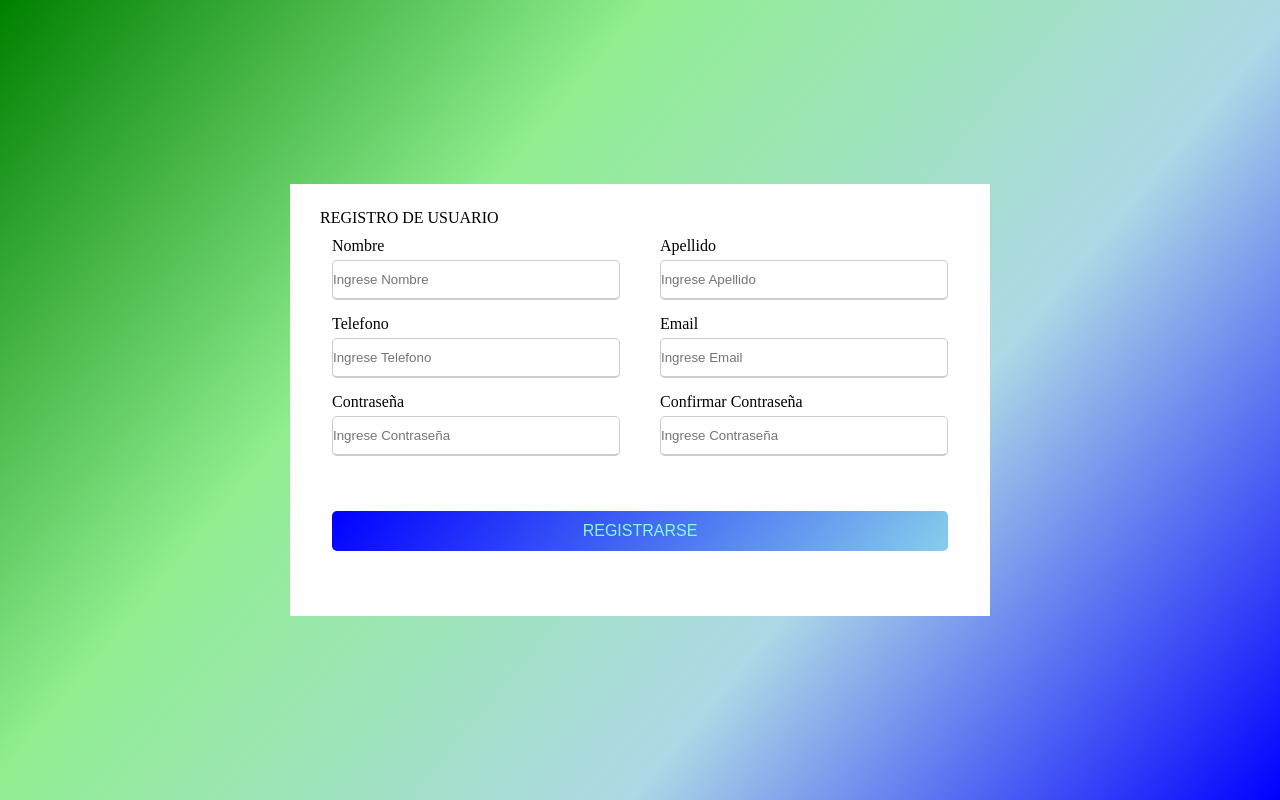
After one commit to Yanina-canette/-CINE-UNAB-, a Flask app: page /formulario in a window 1280 px wide. The commit adds this page. Run offline with Flask 3, Linux system fonts and the light colour scheme.

Commit message:
formulario de registro

```diff
--- a/src/app.py
+++ b/src/app.py
@@ -1,6 +1,7 @@
 from flask import Flask, render_template, request, redirect, url_for
 
-app = Flask(__name__, template_folder="templates", static_folder="static")
+app = Flask(__name__, template_folder="templates",
+            static_folder="static")
 
 # Simulación de una base de datos de socios del cine
 usuarios = []
@@ -12,17 +13,14 @@ def inicio():
     return render_template('inicio.html')
 
 
-@app.route('/login', methods=['GET', 'POST'])
-def login():
-    if request.method == 'POST':
-        # Aquí capturamos lo que el usuario escribe en el cine
-        email = request.form.get('email')
-        password = request.form.get('password')
+@app.route('/login')
+def registro():
+    return render_template('login.html')
 
-        # Por ahora, cualquier login nos lleva al inicio
-        return redirect(url_for('inicio'))
 
-    return render_template('login.html')
+@app.route('/formulario')
+def formulario():
+    return render_template('formulario.html')
 
 
 if __name__ == '__main__':
--- /dev/null
+++ b/src/static/styles.css
@@ -0,0 +1,127 @@
+* {
+    margin: 0;
+    padding: 0;
+    box-sizing: border-box;
+}
+
+body {
+    display: flex;
+    height: 100vh;
+    justify-content: center;
+    align-items: center;
+    padding: 10 px;
+    background: linear-gradient(130deg,green,lightgreen,lightblue,blue);
+}
+
+.container{
+    max-width: 700px;
+    width: 100%;
+    padding: 25px 30px;
+    background-color: #fff;
+    border-radius: 5 px;
+
+}
+
+.container-tittle{
+    font-size: 25px;
+    font-weight: 500;
+
+}
+
+.container form{
+    display: flex;
+    flex-wrap: wrap;
+    justify-content: space-between;
+    margin: 10px 12px 0;
+
+}
+
+form .form-group{
+    margin-bottom: 15px;
+    width: calc(100%/2 - 20px);
+
+}
+
+form span{
+    display: block;
+    font-weight: 500;
+    margin-bottom: 5px;
+
+}
+
+.form-group input{
+    height: 40px;
+    width: 100%;
+    outline: none;
+    border-radius: 5px;
+    border: 1px, solid, #ccc;
+    padding-left: 15 px;
+    border-bottom-width: 2px ;
+    transition: all 0.3s ease;
+}
+
+.form-group input:focus,
+.form-group input:valid{
+    border-color:rgb(155, 210, 232);
+
+}
+
+form .button{
+    width: 100%;
+    height: 40px;
+    margin: 40px 0;
+
+}
+
+form .button input{
+    width: 100%;
+    height: 100%;
+    outline: none;
+    cursor: pointer;
+    background: linear-gradient(130deg, blue,skyblue);
+    color: aquamarine;
+    font-size: 16px;
+    font-weight: 500;
+    border:none;
+    border-radius: 5px;
+
+}
+
+form .button input:hover{
+    background: linear-gradient(130deg, skyblue, blue);
+
+}
+/*. al principio ocultamos todos los mensajes de eror */
+small{
+    display: none;
+}
+
+/*. cuando el formulario se intente enviar, si el input esta mal,mostramos el msj rojo*/
+.was-validated input:invalid ~ small{
+    display: block;
+    color: red;
+
+}
+
+
+@media(max-width:584px){
+    .container{
+        max-width: 100%;
+    }
+    form. .form-group{
+        margin-bottom: 15px;
+        width: 100%;
+    }
+    .container form{
+        max-width: 400px;
+        overflow-y: scroll;
+    }
+    .container form::-webkit-scrollbar{
+        width: 0;
+    }
+    form .button{
+        margin: 20px 0;
+    }
+
+
+}
--- /dev/null
+++ b/src/templates/formulario.html
@@ -0,0 +1,70 @@
+<!DOCTYPE html>
+<html lang="es">
+
+<head>
+
+    <meta charset="UTF-8">
+    <meta http-equiv="X-UA-Compatible" content="IE=edge">
+    <meta name="viewport" content="width=device-width, initial-scale=1.0">
+    <link rel="stylesheet" href="{{ url_for('static',filename='styles.css') }}">
+    <title>FORMULARIO DE REGISTRO!</title>
+
+</head>
+
+<body>
+    <div class="container">
+        <div class="tittle">REGISTRO DE USUARIO</div>
+        <form ID="form-validation" novalidate>
+            <div class="form-group">
+                <span>Nombre</span>
+                <input type="text" placeholder="Ingrese Nombre" required>
+                <small>Por favor ingrese Nombre</small>
+            </div>
+            <div class="form-group">
+                <span>Apellido</span>
+                <input type="text" placeholder="Ingrese Apellido" required>
+                <small>Por favor ingrese Apellido</small>
+            </div>
+            <div class="form-group">
+                <span>Telefono</span>
+                <input type="number" placeholder="Ingrese Telefono" required>
+                <small>Por favor ingrese Telefono</small>
+            </div>
+            <div class="form-group">
+                <span>Email</span>
+                <input type="email" placeholder="Ingrese Email" required>
+                <small>Por favor ingrese Email</small>
+            </div>
+            <div class="form-group">
+                <span>Contraseña</span>
+                <input type="password" placeholder="Ingrese Contraseña" required>
+                <small>Por favor ingrese Contraseña</small>
+            </div>
+            <div class="form-group">
+                <span>Confirmar Contraseña</span>
+                <input type="password" placeholder="Ingrese Contraseña" required>
+                <small>Por favor ingrese confirme Contraseña </small>
+            </div>
+            <div class="button">
+                <input type="submit" value="REGISTRARSE">
+            </div>
+        </form>
+    </div>
+
+    <script>
+        const addForm = document.getElementById("form-validation");
+        addForm.addEventListener("submit", (e) => {
+            if(addForm.checkValidity() === false ) {
+                e.preventDefault();
+                e.stopPropagation();
+            }
+                addForm.classList.add('was-validated');
+
+        });
+    </script>
+
+    </div>
+
+</body>
+
+</html>
```
Also changed, not shown: src/templates/login.html (+11 -1 lines), src/static/img/logo1.jpeg (added), src/static/img/logo2.jpeg (added), src/static/img/logo3.jpeg (added), src/static/img/logo4.jpeg (added), src/static/img/logo5.jpeg (added).
